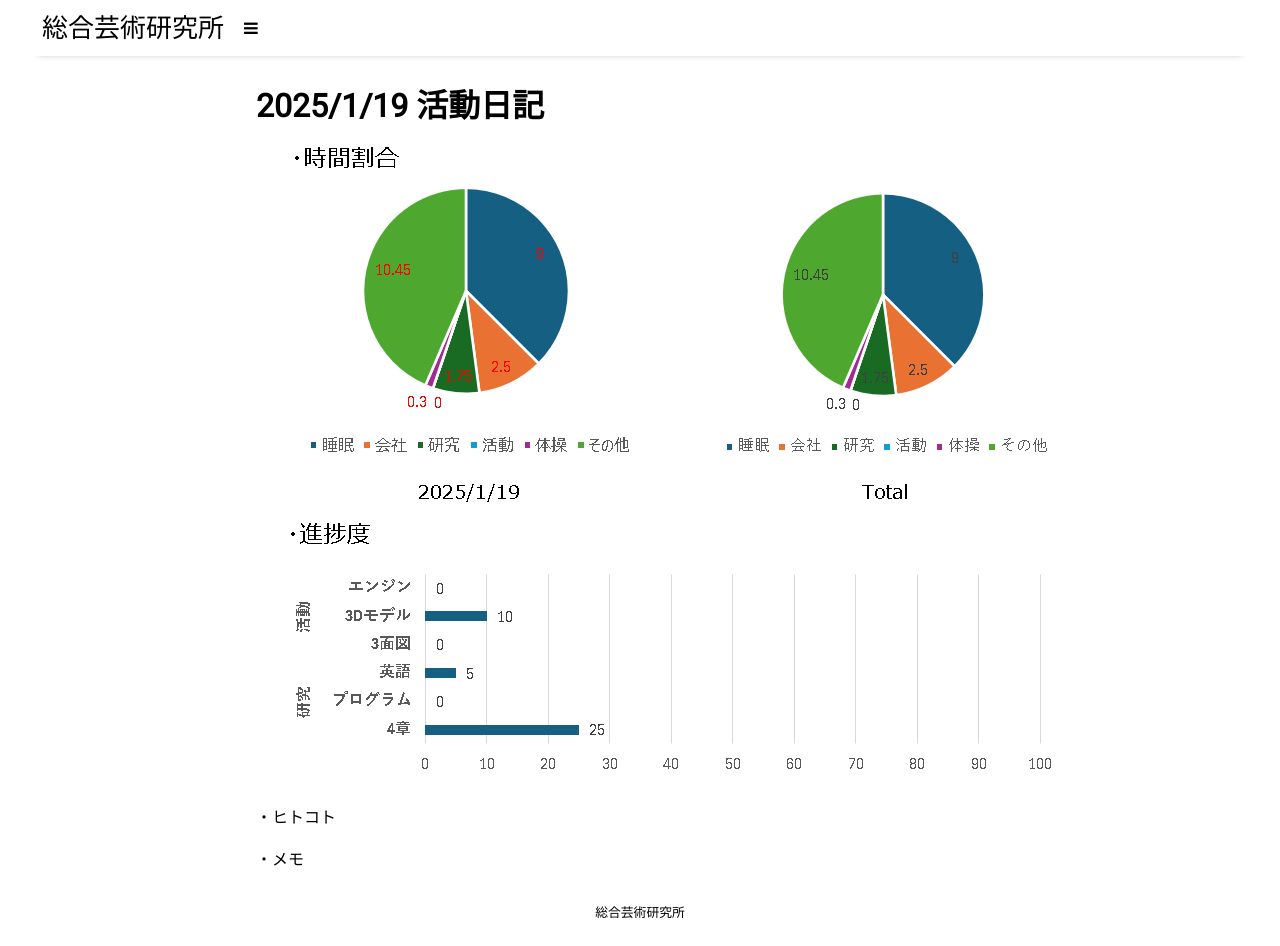
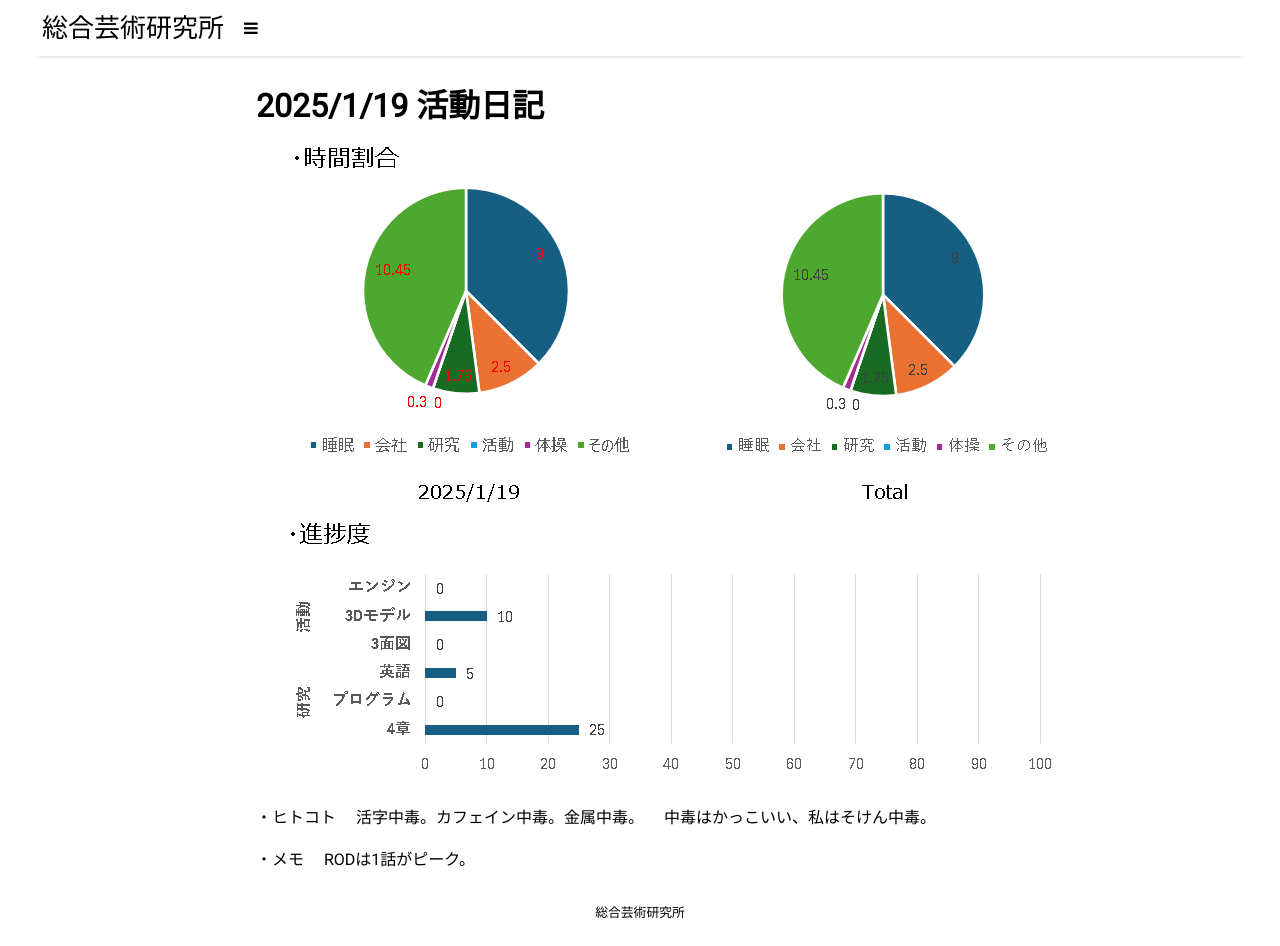
Before and after one commit to gj1002509/zakisikoku, a Jekyll site: the page built from _posts/2025-1-19-daily.md, in a window 1280 px wide and 946 px high. Built offline with Jekyll 4.4.1, drawn with Linux system fonts in a browser that asks for light colours; nearby versions of some CDN libraries.

Commit message:
Update 2025-1-19-daily.md

```diff
--- a/_posts/2025-1-19-daily.md
+++ b/_posts/2025-1-19-daily.md
@@ -35,7 +35,9 @@ permalink: /2025-1-19-daily
 </html>
 
 ・ヒトコト
-
+　活字中毒。カフェイン中毒。金属中毒。
+　中毒はかっこいい、私はそけん中毒。
 
 
 ・メモ
+　RODは1話がピーク。
```
